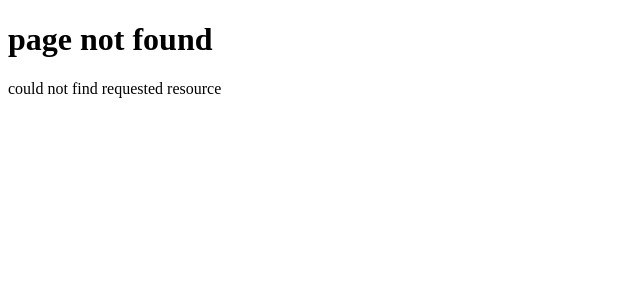
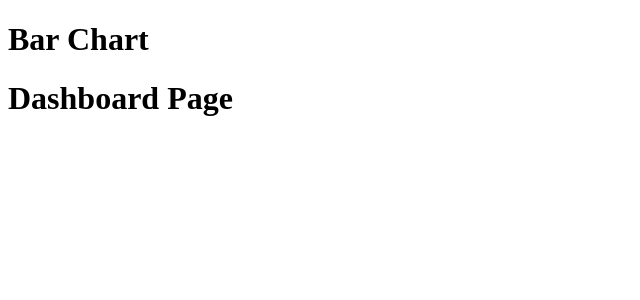
Before and after one commit to Rajitha-Kilaru/nextjs-course, a Next.js app: page /dashboard in a window 1280 px wide. Before the commit this address had no page. Shown: the top 300 px of the page, without its empty margins (0-640 px from the left). Built offline with nearby package versions, Linux system fonts and the light colour scheme.

Commit message:
file-colocation

```diff
--- /dev/null
+++ b/src/app/%5Flib/page.tsx
@@ -0,0 +1,5 @@
+export default function PrivateRoute() {
+    return (
+        <h1>private routes will not render the folder with underscore if we use %5F it work</h1>
+    )
+}
--- /dev/null
+++ b/src/app/dashboard/page.tsx
@@ -0,0 +1,14 @@
+function BarChart() {
+    return(
+        <h1>Bar Chart</h1>
+    )
+}
+
+export default function Dashboard() {
+    return (
+        <>
+        <BarChart />
+        <h1>Dashboard Page</h1>
+        </>
+    )
+}
```
Also changed, not shown: src/app/dashboard/line-chart.tsx (added, +7 -0 lines).
